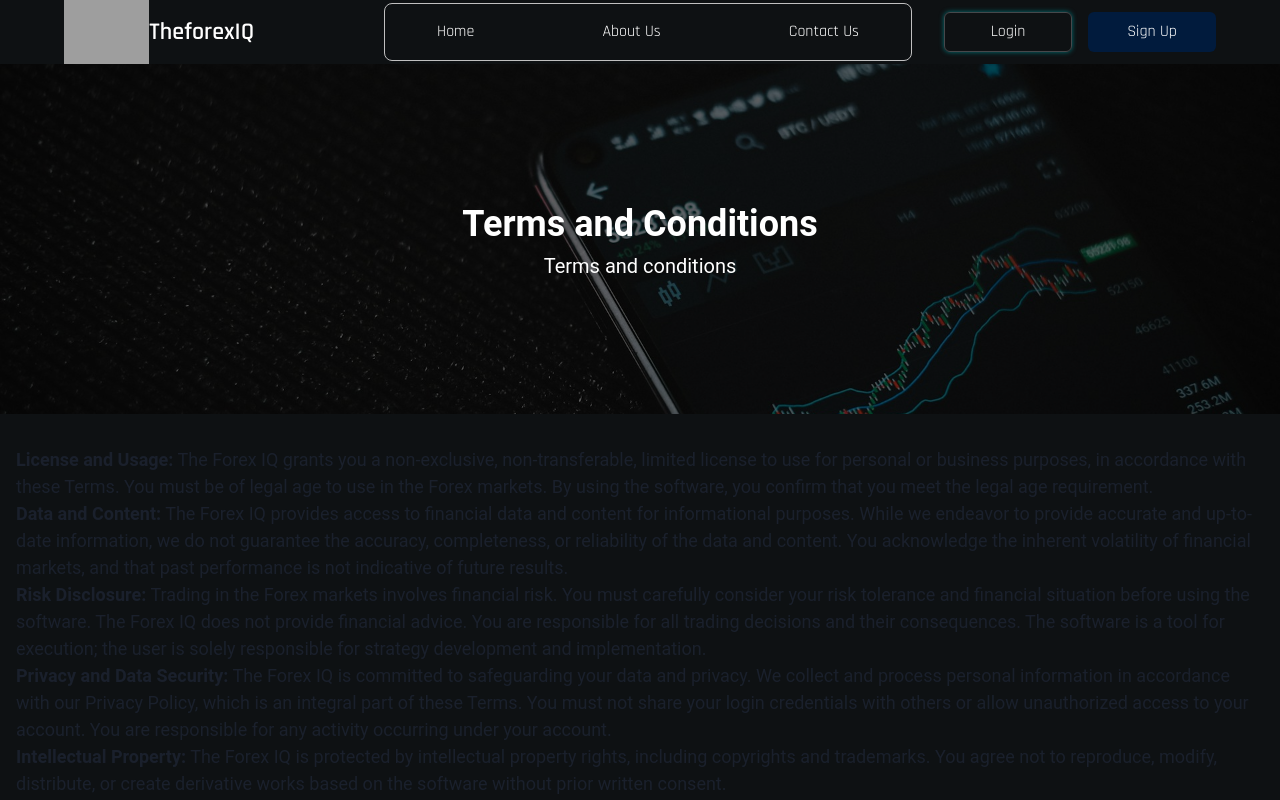
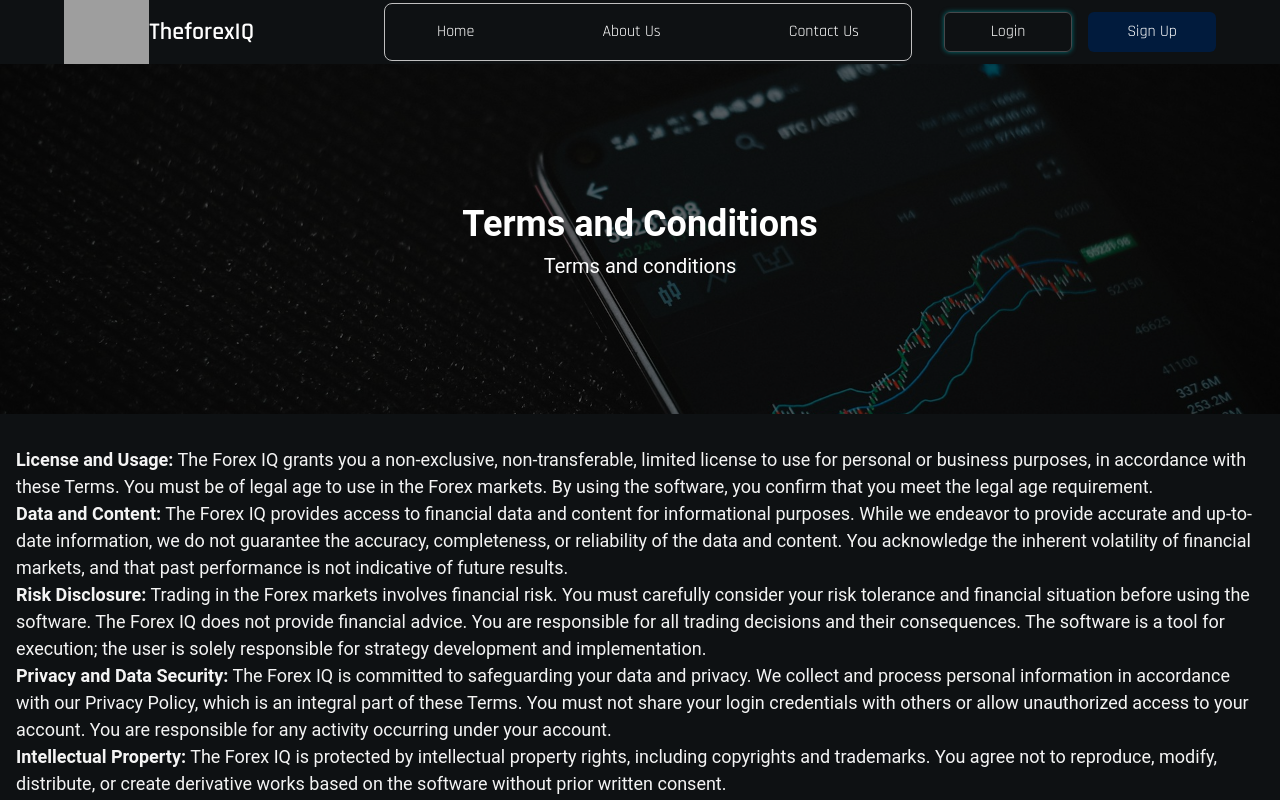
Before and after one commit to jettechnologies/forex-IQ-new, a React (Vite) app: page /terms-and-condition in a window 1280 px wide. Shown: the top 800 px of the page. Built offline with nearby package versions, Linux system fonts and the light colour scheme; grey boxes are pictures that could not be loaded.

Commit message:
updated the text color for the legal pages

```diff
--- a/src/pages/Privacy.jsx
+++ b/src/pages/Privacy.jsx
@@ -5,7 +5,7 @@ import banner from "../assets/charts.jpg";
 
 
 const Privacy = () => (
-  <Box backgroundColor = '#0e1113'>
+  <Box backgroundColor = '#0e1113' color = '#f4f4f4'>
     <Banner title="Privacy Policy" subtitle="Privacy policy page" banner = {banner} />
     <Box p={4}>
       <Text fontSize="lg" lineHeight="1.5em">
--- a/src/pages/Refund.jsx
+++ b/src/pages/Refund.jsx
@@ -5,7 +5,7 @@ import banner from "../assets/charts_2.jpg";
 
 
 const Refund = () => (
-  <Box backgroundColor = '#0e1113'>
+  <Box backgroundColor = '#0e1113' color = '#f4f4f4'>
     <Banner title="Refund Policy" subtitle="Refund policy page" banner = {banner}/>
     <Box p={4}>
       <Text fontSize="lg" lineHeight="1.5em">
--- a/src/pages/Terms.jsx
+++ b/src/pages/Terms.jsx
@@ -4,7 +4,7 @@ import Banner from '../components/Banner';
 import banner from "../assets/charts_3.jpg";
 
 const Terms = () => (
-  <Box backgroundColor = '#0e1113'>
+  <Box backgroundColor = '#0e1113' color = '#f4f4f4'>
     <Banner title="Terms and Conditions" subtitle="Terms and conditions" banner={banner}/>
     <Box p={4}>
       <Text fontSize="lg" lineHeight="1.5em">
```
